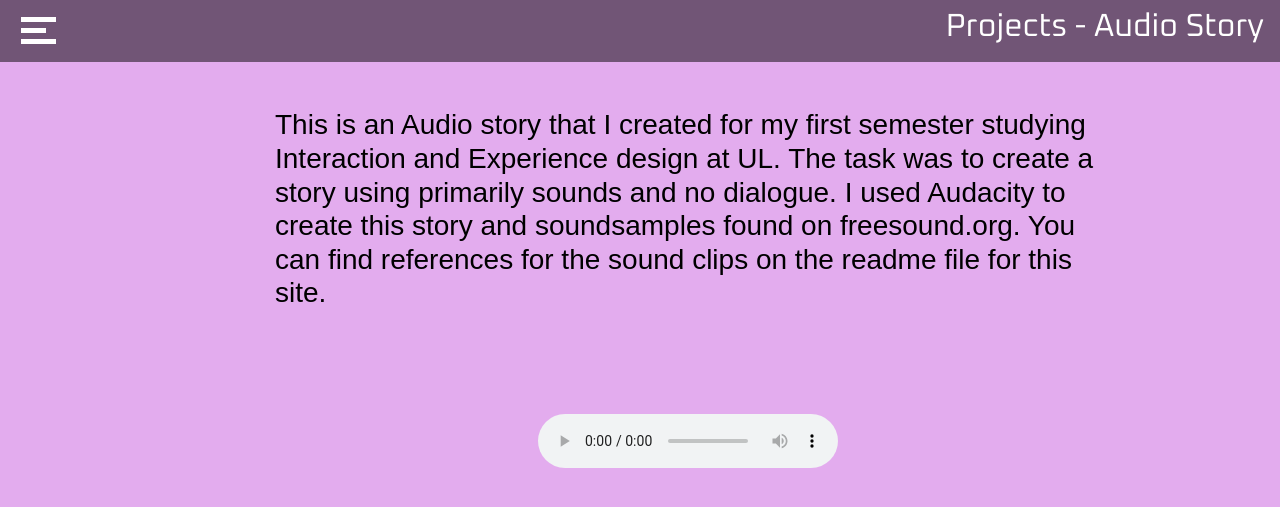
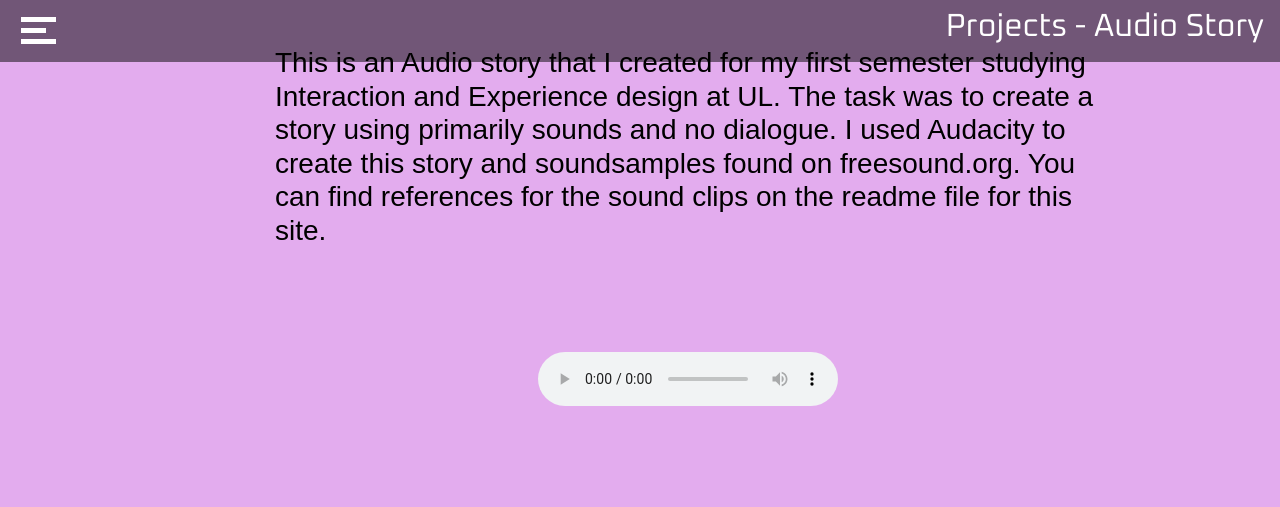
Before and after one commit to Tony8egan/AnthonyEgansSiteCS6041.io, a Jekyll site: the page built from AudioStory.markdown, in a window 1280 px wide. Shown: the top 507 px of the page. Built offline with Jekyll 4.4.1, drawn with Linux system fonts in a browser that asks for light colours; nearby versions of some CDN libraries.

Commit message:
Update AudioStory.html

```diff
--- a/_layouts/AudioStory.html
+++ b/_layouts/AudioStory.html
@@ -16,7 +16,7 @@
 <body style ="background-color: #e3acee;">
 
   <header>
-    <nav class="navbar navbar-fixed-top">
+    <nav class="navbar fixed-top">
       <div class="banner" onclick="myFunction(this);toggleNav()" id ="Xbutton">
           <div class="bar1" style = "margin-top:5px;margin-left:5px;cursor:pointer"></div>
           <div class="bar2" style = "margin-left:5px;cursor:pointer"></div>
```
